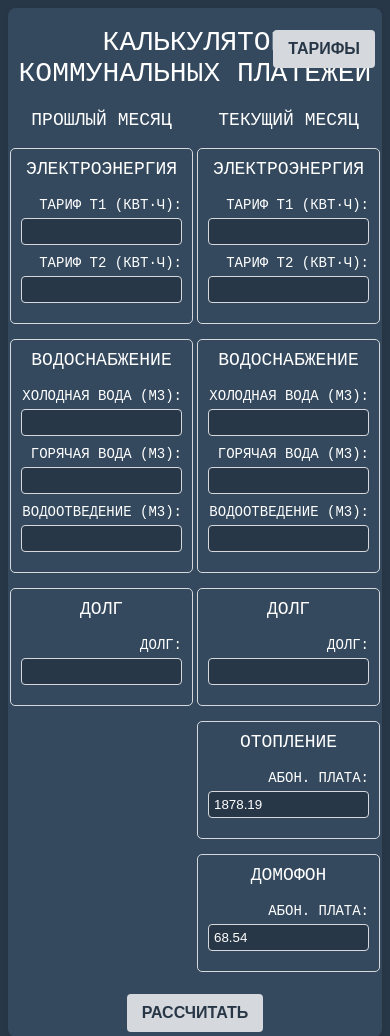
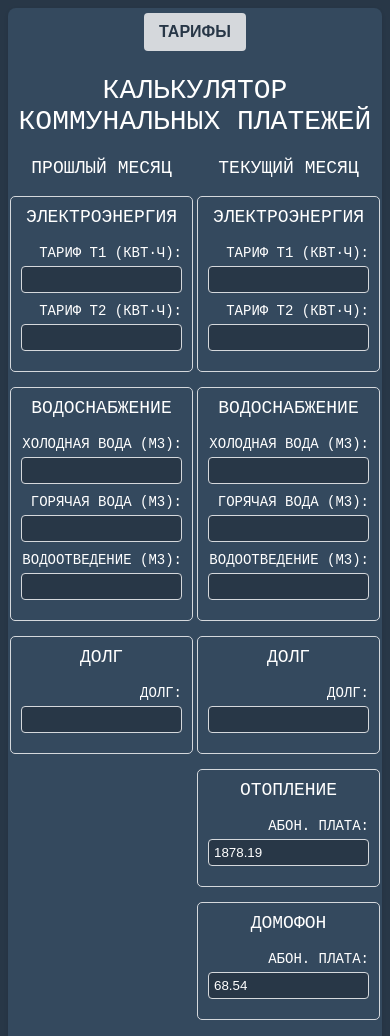
Before and after one commit to Sayrarm/communal_apartment, a website: page example.html in a window 390 px wide. Shown: the top 1036 px of the page. Drawn offline with Linux system fonts and the light colour scheme; a web font is replaced by a local one.

Commit message:
fix: fix button Тарифы for mobile version

```diff
--- a/style.css
+++ b/style.css
@@ -135,6 +135,9 @@ button:hover {
     .input-group {
         flex-wrap: wrap;
     }
+    #tariffs-Modal-Window-Button {
+        position: static;
+    }
 }
 
 @media (max-width: 752px) {
```
